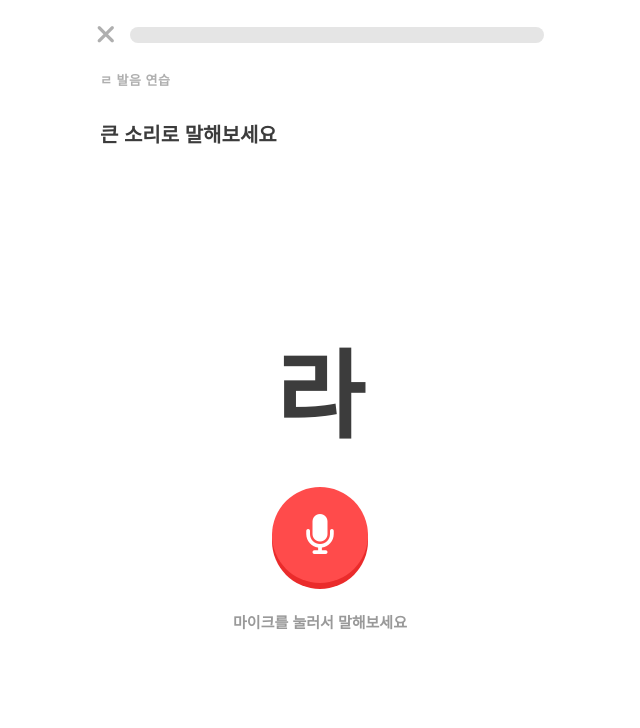
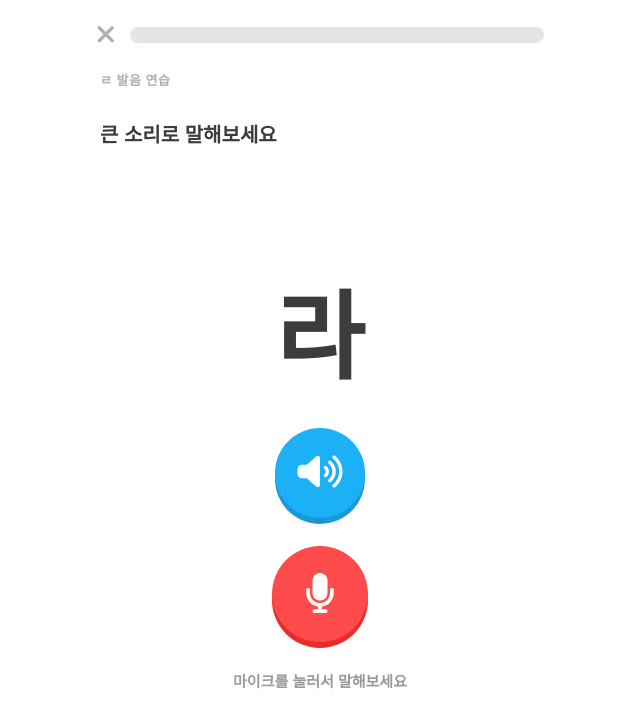
Before and after one commit to happyheeon/heeralingo, a plain HTML site: page pronounce.html in a window 1280 px wide. Both pictures are taken after a click on the button "시작하기". Shown: the whole page, without its empty margins (320-960 px from the left). Drawn offline with Linux system fonts and the light colour scheme.

Commit message:
Add manual listen button on pronunciation practice (no autoplay)

```diff
--- a/pronounce.html
+++ b/pronounce.html
@@ -92,12 +92,16 @@
             <h2>큰 소리로 말해보세요</h2>
             <div class="pronounce-box">
               <div class="pronounce-target">${target}</div>
+              <button class="speaker-btn" id="pronounce-speak-btn"><i class="fa-solid fa-volume-high"></i></button>
               <button class="mic-btn ${recState === "listening" ? "listening" : ""}" id="mic-btn" ${recState === "listening" ? "disabled" : ""}>
                 <i class="fa-solid fa-microphone"></i>
               </button>
               <div class="pronounce-hint">${hint}</div>
             </div>
           `;
+
+          // 말하기 전에 원래 발음을 들어볼 수 있게. 자동재생은 안 하고 누를 때만 재생.
+          document.getElementById("pronounce-speak-btn").addEventListener("click", () => speak(target));
 
           if (recState !== "listening") {
             document.getElementById("mic-btn").addEventListener("click", startListening);
```
